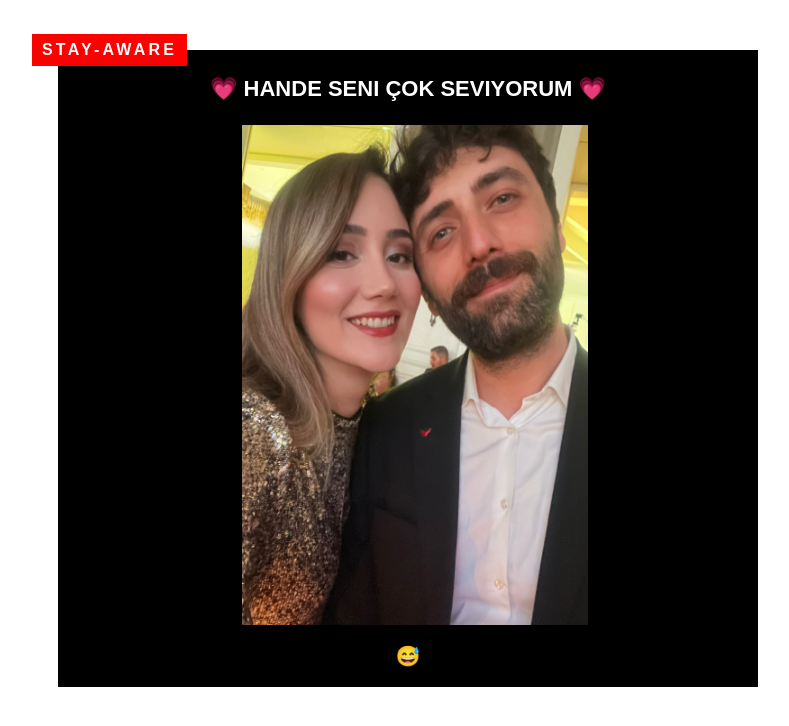
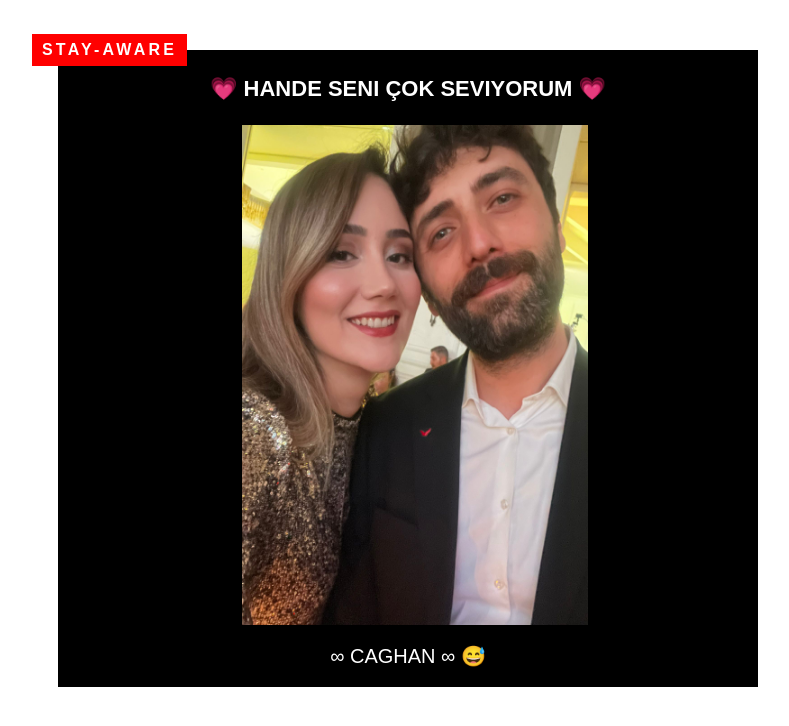
Before and after one commit to Voidmck/firstwebsiteever, a plain HTML site: page index.html in a window 1280 px wide. Shown: the whole page, without its empty margins (232-1021 px from the left). Drawn offline with Linux system fonts and the light colour scheme.

Commit message:
Add files via upload

```diff
--- a/index.html
+++ b/index.html
@@ -23,10 +23,30 @@
       />
 
 
-        <button class="add-cart"> &#128517;</button>
+        <button class="add-cart"> &#8734; caghan &#8734; &#128517;</button>
       </div>
       </article>
+      <!--
+ <div class="Insta">
 
+  <h1 class="Instaname">Instagram </h1>
+
+  <div id="instafeed-container"></div>
+
+
+
+<script src="https://cdn.jsdelivr.net/gh/stevenschobert/instafeed.js@2.0.0rc1/src/instafeed.min.js"></script>
+<script type="text/javascript">
+var userFeed = new Instafeed({
+get: 'user',
+target: "instafeed-container",
+  resolution: 'low_resolution',
+accessToken: 'İnput TOKEN HERE'
+});
+userFeed.run();
+</script>
+
+ </div> -->
   </body>
 
 </html>
```
